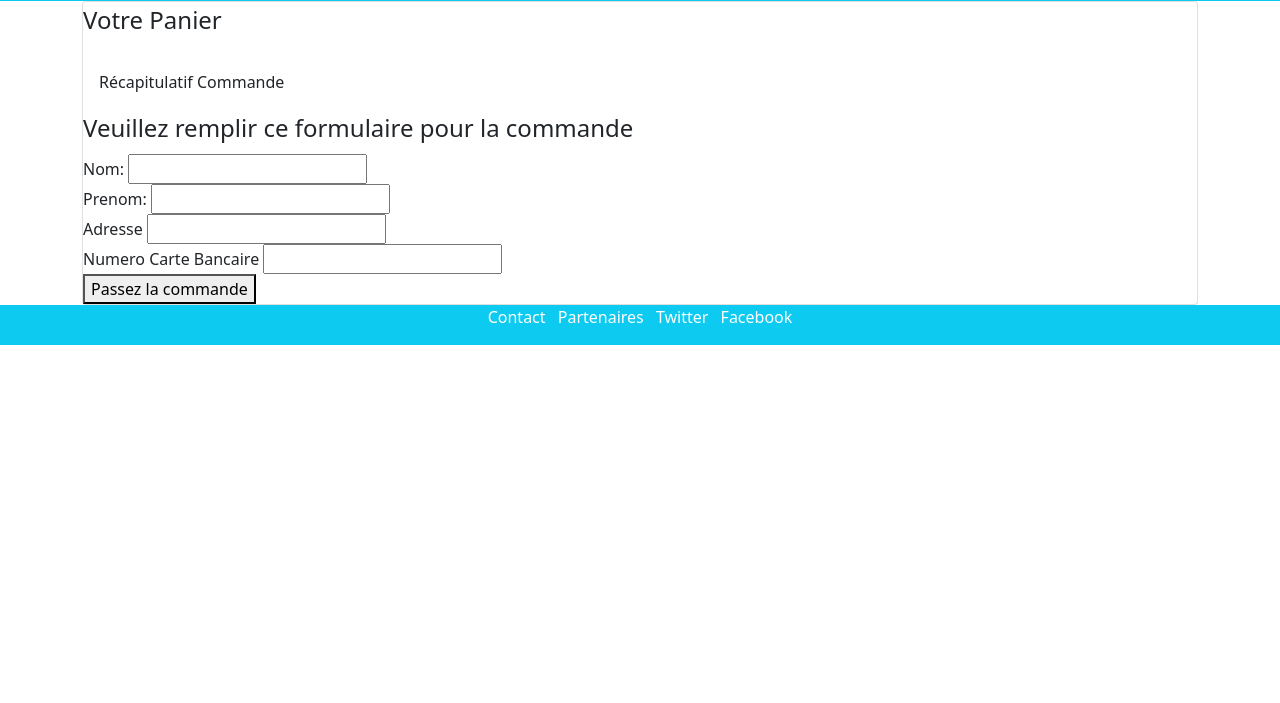
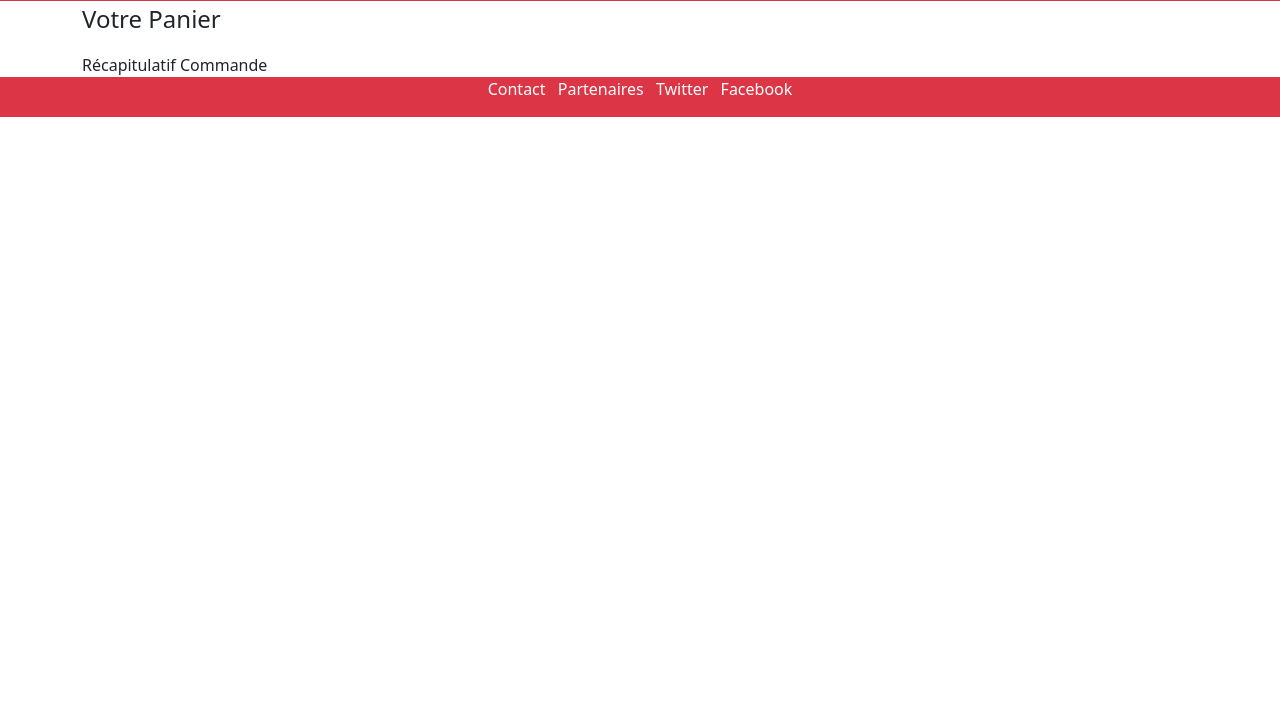
Before and after one commit to Florent-R75/FlorentRatanavanh_5_28082021, a website: page panier.html in a window 1280 px wide. Shown: the part 97-800 px from the top of the page. Drawn offline with nearby package versions, Linux system fonts and the light colour scheme; files that its build step writes are made by us from their sources.

Commit message:
champ formulaire

```diff
--- a/panier.html
+++ b/panier.html
@@ -21,7 +21,7 @@
   <body>
     <!-- Navbar -->
 
-    <div class="bg-info">
+    <div class="bg-danger">
       <div class="container">
         <div class="row">
           <nav class="col navbar navbar-expand-lg navbar-dark">
@@ -60,62 +60,21 @@
     <main class="container">
       <div class="row">
         <div class="col">
-          <div class="card">
+
             <legend id="root">Votre Panier</legend>
-            <div class="card-body">
+
               <h1 class="card-title"></h1>
-              <p class="card-text">Récapitulatif Commande</p>
+              <p class="card-text" id="container-produits-panier">Récapitulatif Commande</p>
 
-              <!-- <table class="prixTotal">
-                  <tr class="prixTotal">
-                    <td class="prixTotal">Prix</td>
-                    <td class="prixTotal">2900€</td>
-                  </tr>
-                  <tr class="prixTotal">
-                    <td class="prixTotal">Quantite</td>
-                    <td class="prixTotal prixTotal_1">2</td>
-                  </tr>
 
-                  <tr class="prixTotal">
-                    <td class="prixTotal">Total</td>
-                    <td class="prixTotal">5800€</td>
-                  </tr>
-                </table> -->
-            </div>
 
-            <div>
-              <legend>Veuillez remplir ce formulaire pour la commande</legend>
 
-              <div class="prixTotal">
-                <form action="" method="POST" target="_blank">
-                  <label for="">Nom:</label>
-                  <input type="text" name="Nom" id="Nom" />
-                </form>
 
-                <form action="" method="POST" target="_blank">
-                  <label for="">Prenom:</label>
-                  <input type="text" name="Prenom" id="Prenom" />
-                </form>
-
-                <form action="" method="POST" target="_blank">
-                  <label for="">Adresse</label>
-                  <input type="text" name="Adresse" id="Adresse" />
-                </form>
-
-                <form action="" method="POST" target="_blank">
-                  <label for="">Numero Carte Bancaire</label>
-                  <input type="text" name="CarteBancaire" id="CarteBancaire" />
-                </form>
-
-                <button>Passez la commande</button>
-              </div>
-            </div>
-          </div>
         </div>
       </div>
     </main>
 
-    <footer class="bg-info" footer">
+    <footer class="bg-danger" footer">
       <div class="container">
         <div class="row">
           <div class="col">
@@ -130,4 +89,5 @@
       </div>
     </footer>
   </body>
+  <script src="public/js/panier.js"></script>
 </html>
```
Also changed, not shown: index.html (+4 -5 lines), produit.html (+4 -5 lines), public/js/index.js (+14 -21 lines), essai.html (line endings or trailing spaces).
